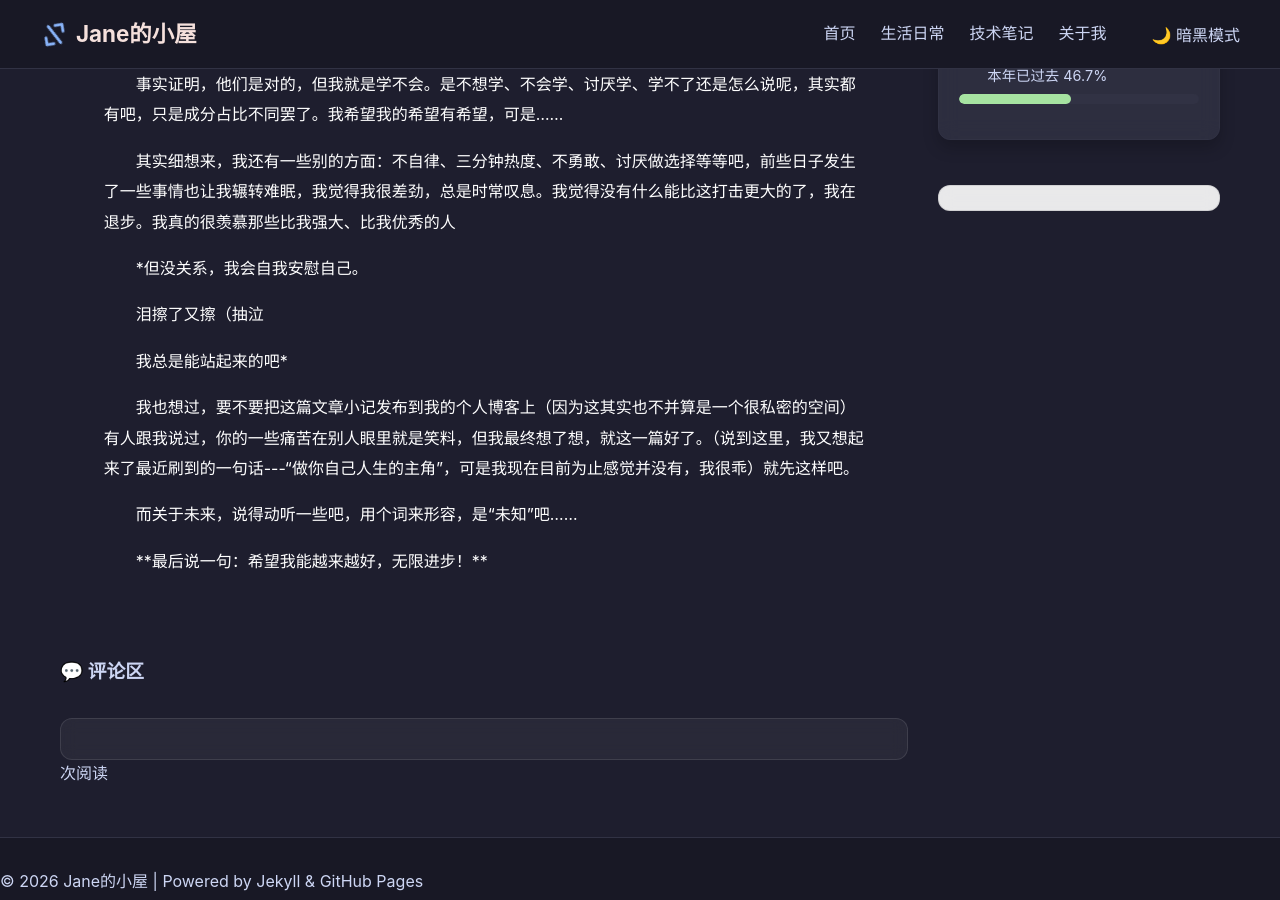
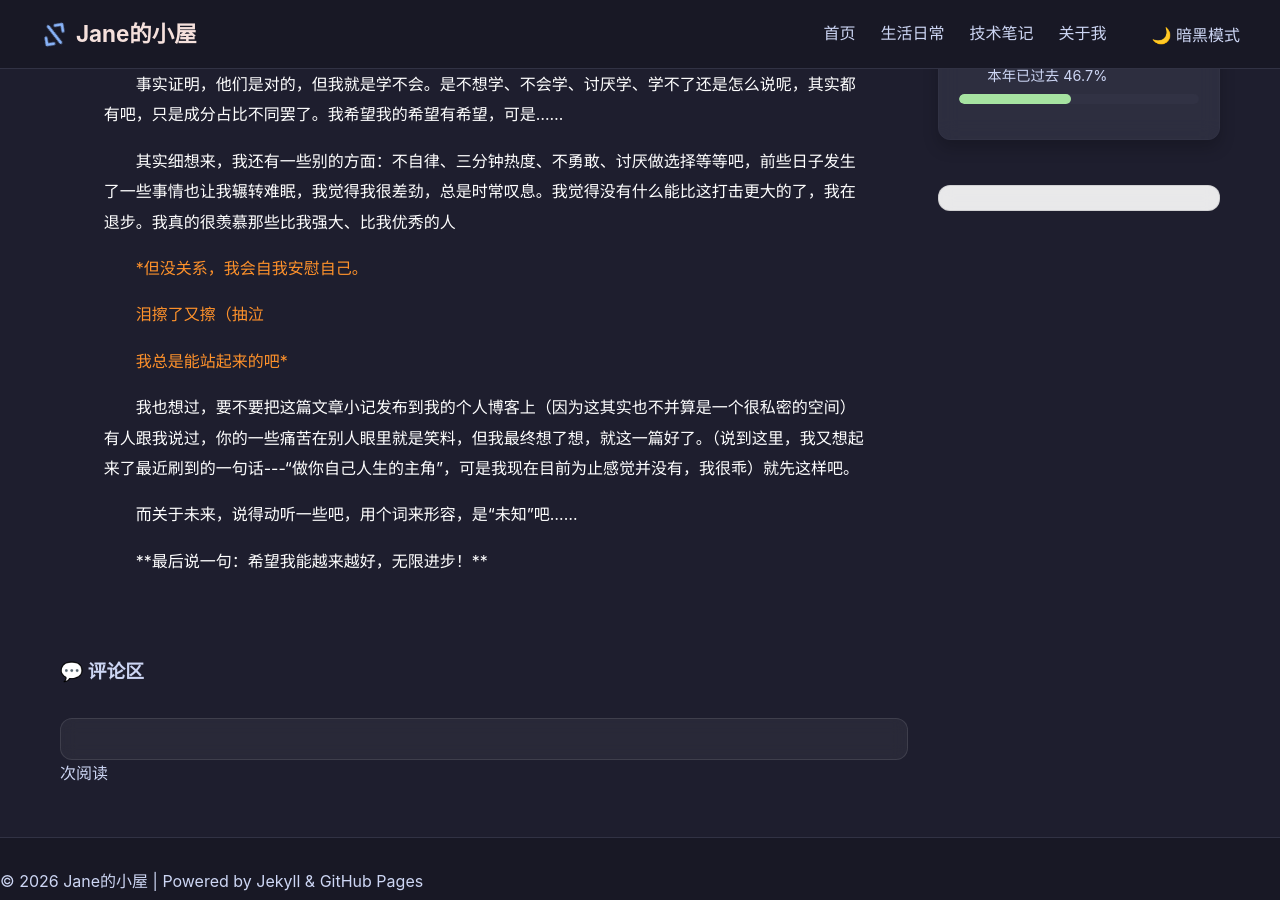
Before and after one commit to JaneMiraitowa/JaneMiraitowa.github.io, a Jekyll site: the page built from _posts/2026-06-19-我的一篇小记.md, in a window 1280 px wide and 900 px high, scrolled down 755 px. Built offline with Jekyll 4.4.1, drawn with Linux system fonts in a browser that asks for light colours; comment, search, counter and statistics services are not loaded.

Commit message:
Update 2026-06-19-我的一篇小记.md

```diff
--- a/_posts/2026-06-19-我的一篇小记.md
+++ b/_posts/2026-06-19-我的一篇小记.md
@@ -30,13 +30,13 @@ cover: /assets/images/pic1.jpg
 <p style="text-indent:2em;">其实细想来，我还有一些别的方面：不自律、三分钟热度、不勇敢、讨厌做选择等等吧，前些日子发生了一些事情也让我辗转难眠，我觉得我很差劲，总是时常叹息。我觉得没有什么能比这打击更大的了，我在退步。我真的很羡慕那些比我强大、比我优秀的人</p>
 
 
-<p style="text-indent:2em;">*但没关系，我会自我安慰自己。</p>
+<p style="text-indent:2em; color: #ff922b;">*但没关系，我会自我安慰自己。</p>
 
 
-<p style="text-indent:2em;">泪擦了又擦（抽泣</p>
+<p style="text-indent:2em; color: #ff922b;">泪擦了又擦（抽泣</p>
 
 
-<p style="text-indent:2em;">我总是能站起来的吧*</p>
+<p style="text-indent:2em; color: #ff922b;">我总是能站起来的吧*</p>
 
 
 <p style="text-indent:2em;">我也想过，要不要把这篇文章小记发布到我的个人博客上（因为这其实也不并算是一个很私密的空间）有人跟我说过，你的一些痛苦在别人眼里就是笑料，但我最终想了想，就这一篇好了。（说到这里，我又想起来了最近刷到的一句话---“做你自己人生的主角”，可是我现在目前为止感觉并没有，我很乖）就先这样吧。</p>
```
